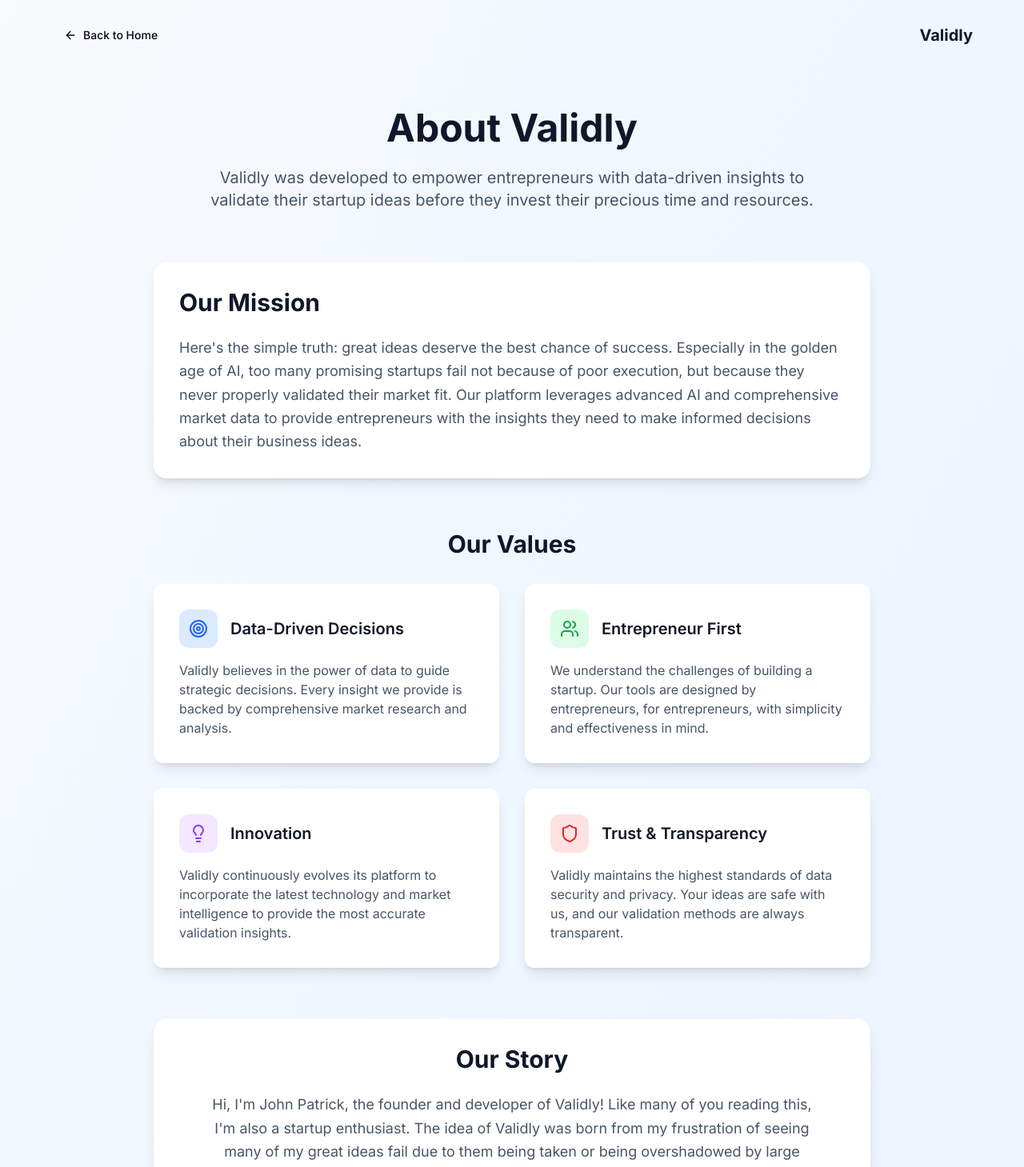
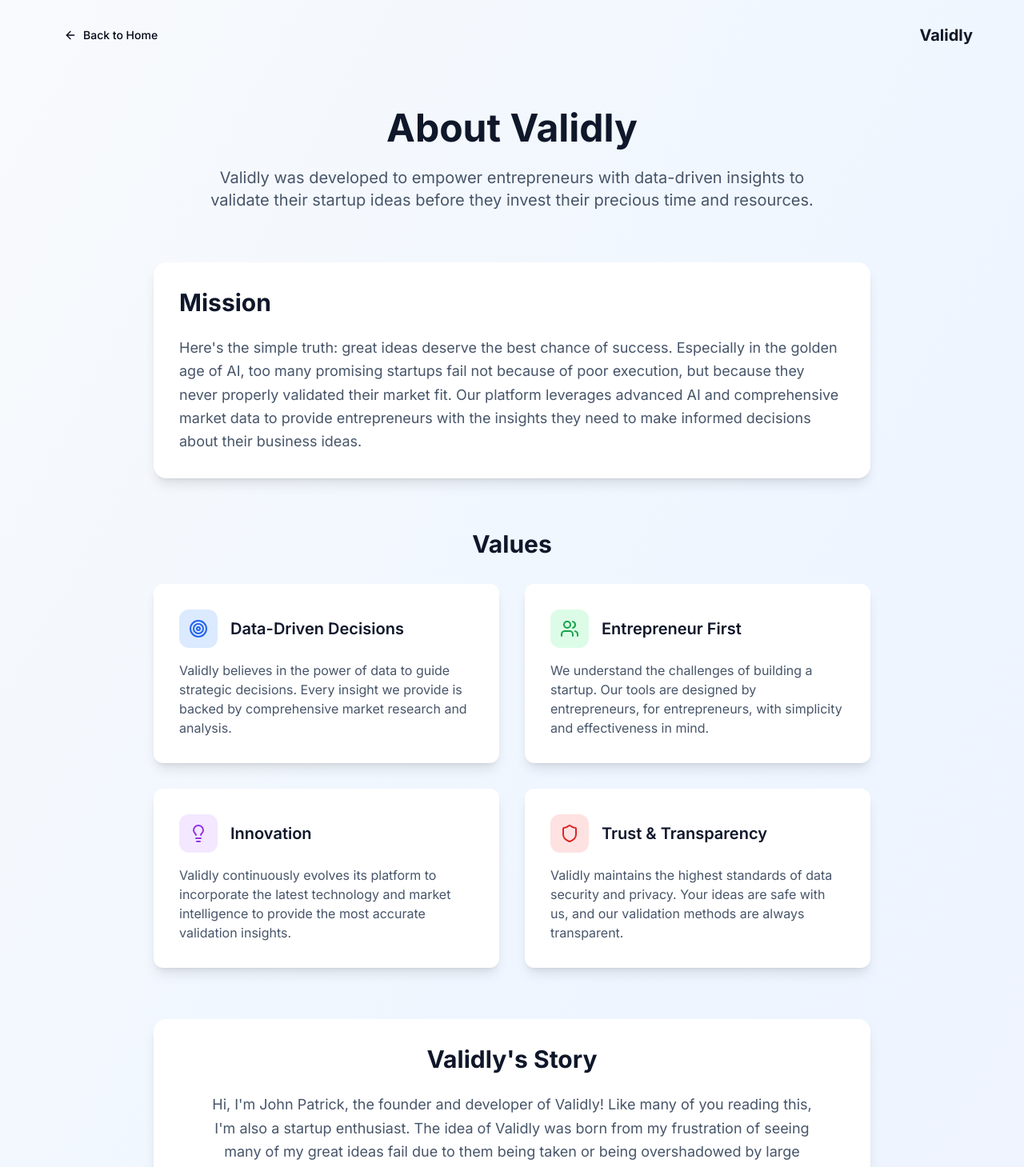
Before and after one commit to J7P16/Validly, a React (Vite) app: page /about in a window 1280 px wide. Shown: the top 1459 px of the page at 80% size. Built offline with nearby package versions, Linux system fonts and the light colour scheme.

Commit message:
Code edited in Lovable Code Editor
Edited UI in Lovable

```diff
--- a/src/pages/About.tsx
+++ b/src/pages/About.tsx
@@ -41,7 +41,7 @@ const About = () => {
           {/* Mission Section */}
           <section className="mb-16">
             <div className="bg-white rounded-2xl p-8 shadow-lg">
-              <h2 className="text-3xl font-bold text-slate-900 mb-6">Our Mission</h2>
+              <h2 className="text-3xl font-bold text-slate-900 mb-6">Mission</h2>
               <p className="text-lg text-slate-600 leading-relaxed">
                 Here's the simple truth: great ideas deserve the best chance of success.
                 Especially in the golden age of AI, too many promising startups fail not because of poor execution, but because
@@ -54,7 +54,7 @@ const About = () => {
 
           {/* Values */}
           <section className="mb-16">
-            <h2 className="text-3xl font-bold text-slate-900 mb-8 text-center">Our Values</h2>
+            <h2 className="text-3xl font-bold text-slate-900 mb-8 text-center">Values</h2>
             <div className="grid grid-cols-1 md:grid-cols-2 gap-8">
               <Card className="border-0 shadow-lg">
                 <CardContent className="p-8">
@@ -121,7 +121,7 @@ const About = () => {
           {/* Team Section */}
           <section className="mb-16">
             <div className="bg-white rounded-2xl p-8 shadow-lg text-center">
-              <h2 className="text-3xl font-bold text-slate-900 mb-6">Our Story</h2>
+              <h2 className="text-3xl font-bold text-slate-900 mb-6">Validly's Story</h2>
               <p className="text-lg text-slate-600 leading-relaxed max-w-3xl mx-auto">
                 Hi, I'm John Patrick, the founder and developer of Validly! Like many of you reading this, I'm also a
                 startup enthusiast. The idea of Validly was born from my frustration of seeing many of my
```
